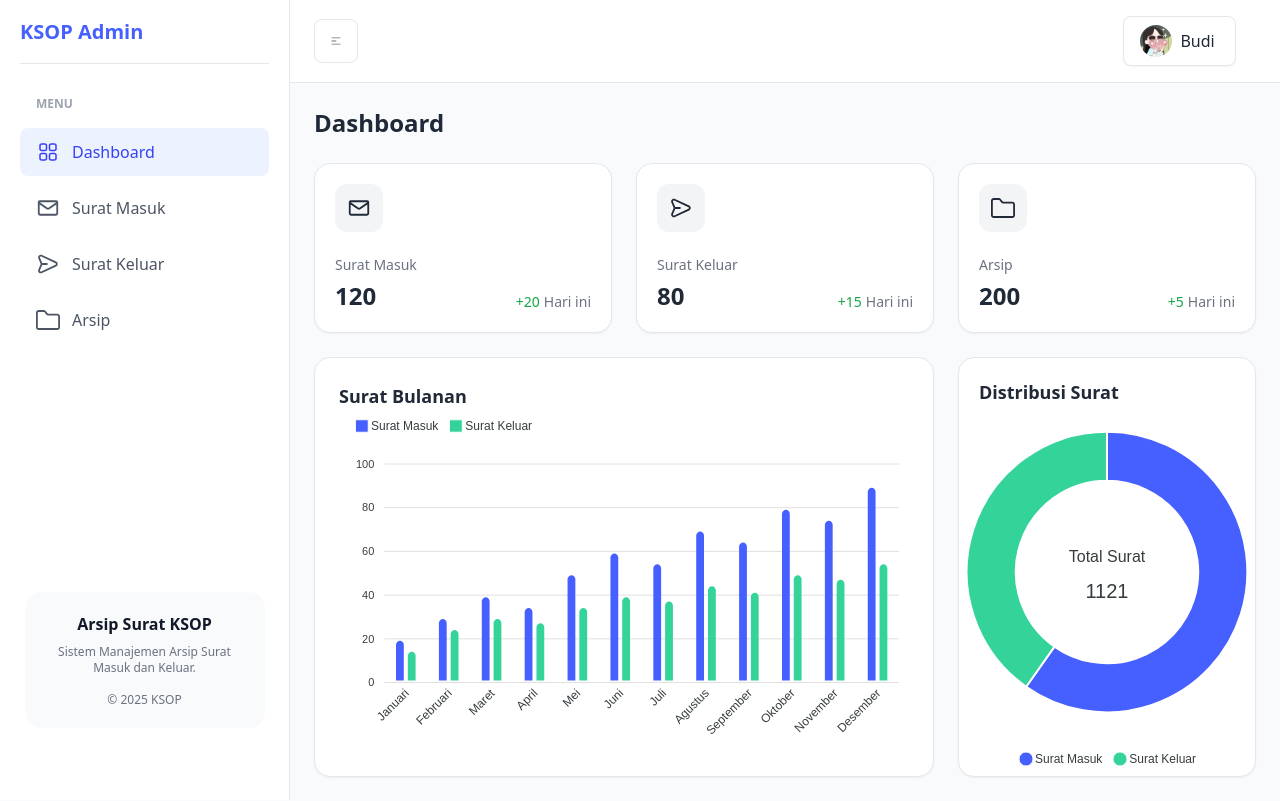
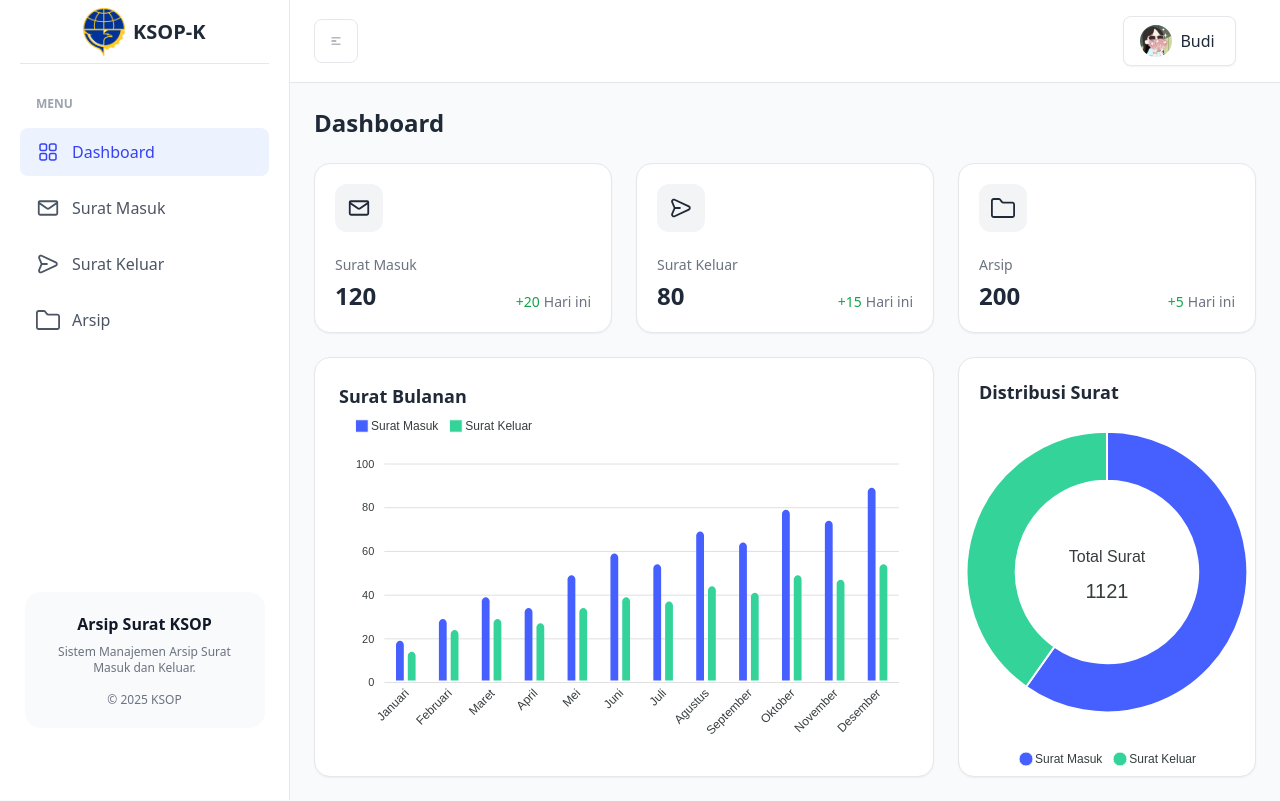
Before and after one commit to mifzalf/Manajemen-arsip-surat-KSOP, a React (Vite) app in the folder frontend/: page / in a window 1280 px wide. Built offline with nearby package versions, Linux system fonts and the light colour scheme.

Commit message:
sidebar header fix

```diff
--- a/frontend/src/components/dashboard/MetricCards.jsx
+++ b/frontend/src/components/dashboard/MetricCards.jsx
@@ -1,29 +1,26 @@
 import React from 'react';
-// Komponen Badge tidak lagi dibutuhkan di file ini
 import {
   EnvelopeIcon,
   PaperPlaneIcon,
   FolderIcon,
-} from '../../icons'; // Arrow icons tidak lagi dibutuhkan
-
-// 1. Data diubah untuk merefleksikan "surat hari ini"
+} from '../../icons';
 const stats = [
   {
     label: "Surat Masuk",
     value: 120,
-    today: 20, // Data baru: jumlah surat hari ini
+    today: 20,
     icon: <EnvelopeIcon className="h-6 w-6 text-gray-800" />
   },
   {
     label: "Surat Keluar",
     value: 80,
-    today: 15, // Data baru: jumlah surat hari ini
+    today: 15,
     icon: <PaperPlaneIcon className="h-6 w-6 text-gray-800" />
   },
   {
     label: "Arsip",
     value: 200,
-    today: 5, // Data baru: jumlah surat hari ini
+    today: 5,
     icon: <FolderIcon className="h-6 w-6 text-gray-800" />
   },
 ];
--- a/frontend/src/components/header/UserDropdown.jsx
+++ b/frontend/src/components/header/UserDropdown.jsx
@@ -3,11 +3,10 @@ import { Link } from 'react-router-dom';
 import { DropdownItem } from '../ui/dropdown/DropdownItem';
 import { Dropdown } from '../ui/dropdown/Dropdown';
 
-// 1. Data dummy untuk pengguna yang sedang login
 const currentUser = {
   name: "Budi Santoso",
   email: "budi.santoso@example.com",
-  photo: "/images/user/owner.jpeg", // Pastikan foto ini ada di public/images/user/
+  photo: "/images/user/owner.jpeg",
 };
 
 export default function UserDropdown() {
@@ -15,15 +14,13 @@ export default function UserDropdown() {
   const triggerRef = useRef(null);
 
   return (
-    <div className="relative">
+    <div className="static lg:relative">
       <button
         ref={triggerRef}
         onClick={() => setIsOpen(!isOpen)}
         className="flex items-center gap-2 rounded-lg border border-gray-200 bg-white px-4 py-2 text-gray-800 shadow-sm hover:bg-gray-50"
       >
-        {/* 2. Gunakan data untuk menampilkan foto */}
         <img src={currentUser.photo} alt="User" className="h-8 w-8 rounded-full" />
-        {/* 3. Gunakan data untuk menampilkan nama pendek */}
         <span className="hidden font-medium sm:block">{currentUser.name.split(' ')[0]}</span>
         <svg className={`stroke-gray-500 transition-transform duration-200 ${isOpen ? "rotate-180" : ""}`} width="18" height="20" viewBox="0 0 18 20" fill="none" xmlns="http://www.w3.org/2000/svg">
           <path d="M4.3125 8.65625L9 13.3437L13.6875 8.65625" stroke="currentColor" strokeWidth="1.5" strokeLinecap="round" strokeLinejoin="round"/>
@@ -34,10 +31,9 @@ export default function UserDropdown() {
         isOpen={isOpen}
         onClose={() => setIsOpen(false)}
         triggerRef={triggerRef}
-        className="absolute right-0 mt-4 flex w-[260px] flex-col rounded-2xl border bg-white p-3 shadow-lg"
+        className="fixed top-30 right-4 left-4 z-50 flex w-auto flex-col rounded-2xl border bg-white p-3 shadow-lg lg:absolute lg:top-full lg:left-auto lg:right-0 lg:mt-4 lg:w-[260px]"
       >
         <div>
-          {/* 4. Gunakan data untuk nama lengkap dan email */}
           <span className="block font-medium text-gray-700">{currentUser.name}</span>
           <span className="block mt-0.5 text-sm text-gray-500">{currentUser.email}</span>
         </div>
--- a/frontend/src/layout/AppHeader.jsx
+++ b/frontend/src/layout/AppHeader.jsx
@@ -31,13 +31,12 @@ const AppHeader = () => {
           </button>
 
           <Link to="/" className="lg:hidden">
-            <span className="text-xl font-bold">KSOP</span>
+            <span className="text-xl font-bold">KSOP-K</span>
           </Link>
 
         </div>
 
-        <div className="flex items-center justify-end gap-4 px-5 py-4 lg:flex">
-          {/* <NotificationDropdown />  <-- Komponen ini dihapus */}
+        <div className="relative flex items-center justify-end gap-4 px-5 py-4 lg:flex">
           <UserDropdown />
         </div>
       </div>
--- a/frontend/src/layout/AppLayout.jsx
+++ b/frontend/src/layout/AppLayout.jsx
@@ -16,7 +16,6 @@ const LayoutContent = () => {
       </div>
 
       <div
-        // Pastikan kelas transisi ini ada untuk animasi yang mulus
         className={`flex-1 overflow-x-hidden transition-all duration-300 ease-in-out ${
           isExpanded || isHovered ? 'lg:ml-[290px]' : 'lg:ml-[90px]'
         } ${isMobileOpen ? 'ml-0' : ''}`}
--- a/frontend/src/layout/AppSidebar.jsx
+++ b/frontend/src/layout/AppSidebar.jsx
@@ -2,15 +2,13 @@ import React, { useCallback } from 'react';
 import { Link, useLocation } from 'react-router-dom';
 import { useSidebar } from '../context/SidebarContext';
 import SidebarWidget from '../components/SidebarWidget';
-// 1. Impor ikon dari file ikon Anda
 import {
   GridIcon,
   EnvelopeIcon,
   PaperPlaneIcon,
   FolderIcon,
-} from '../icons'; // Pastikan path ini benar
+} from '../icons';
 
-// 2. Ganti emoji dengan komponen Ikon
 const navItems = [
   { name: 'Dashboard', path: '/', icon: <GridIcon className="h-6 w-6" /> },
   { name: 'Surat Masuk', path: '/incoming-letters', icon: <EnvelopeIcon className="h-6 w-6" /> },
@@ -38,7 +36,6 @@ const AppSidebar = () => {
               ${!isExpanded && !isHovered ? 'lg:justify-center' : 'lg:justify-start'}
             `}
           >
-            {/* 3. Hapus className="text-lg" agar ukuran ikon konsisten */}
             <span>{nav.icon}</span>
             {(isExpanded || isHovered || isMobileOpen) && (
               <span className="truncate">{nav.name}</span>
@@ -58,11 +55,18 @@ const AppSidebar = () => {
       onMouseEnter={() => !isExpanded && setIsHovered(true)}
       onMouseLeave={() => setIsHovered(false)}
     >
-      <div className={`flex h-16 items-center border-b border-gray-200
-        ${!isExpanded && !isHovered ? 'lg:justify-center' : 'justify-start'}
-      `}>
-        <Link to="/" className="text-xl font-bold text-brand-500">
-          {(isExpanded || isHovered || isMobileOpen) ? 'KSOP Admin' : 'K'}
+      <div className="flex h-16 items-center justify-center border-b border-gray-200">
+        <Link to="/" className="flex items-center gap-2">
+          <img
+            src="/images/logo/kementrianperhubungan.png"
+            alt="KSOP Logo"
+            className="h-12 w-auto"
+          />
+          {(isExpanded || isHovered || isMobileOpen) && (
+            <span className="text-xl font-bold text-gray-800">
+              KSOP-K
+            </span>
+          )}
         </Link>
       </div>
 
--- a/frontend/src/pages/Dashboard.jsx
+++ b/frontend/src/pages/Dashboard.jsx
@@ -2,7 +2,6 @@ import React from 'react';
 import { Chart as ChartJS, CategoryScale, LinearScale, BarElement, LineElement, PointElement, ArcElement, Tooltip, Legend } from "chart.js";
 import MetricCards from '../components/dashboard/MetricCards';
 import MonthlyLettersBarChart from '../components/dashboard/MonthlyLettersBarChart';
-// 1. Impor komponen Doughnut chart yang baru
 import LetterDistributionDoughnutChart from '../components/dashboard/LetterDistributionDoughnutChart';
 
 ChartJS.register(CategoryScale, LinearScale, BarElement, LineElement, PointElement, ArcElement, Tooltip, Legend);
@@ -22,7 +21,7 @@ const Dashboard = () => {
         </div>
 
         <div className="col-span-12 lg:col-span-4">
-          {/* 2. Ganti Line chart dengan Doughnut chart */}
+          {}
           <LetterDistributionDoughnutChart />
         </div>
       </div>
```
Also changed, not shown: frontend/public/images/logo/kementrianperhubungan.png (added), frontend/src/assets/icons/index.ts (deleted).
